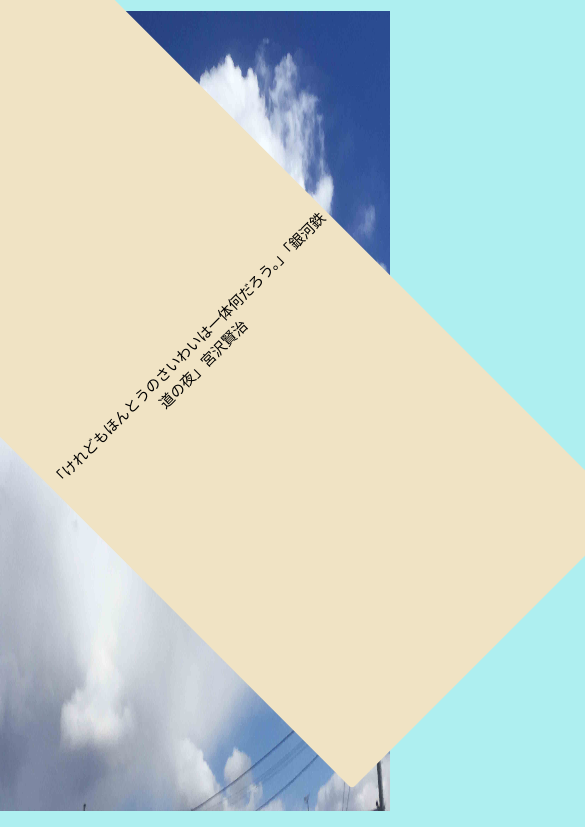
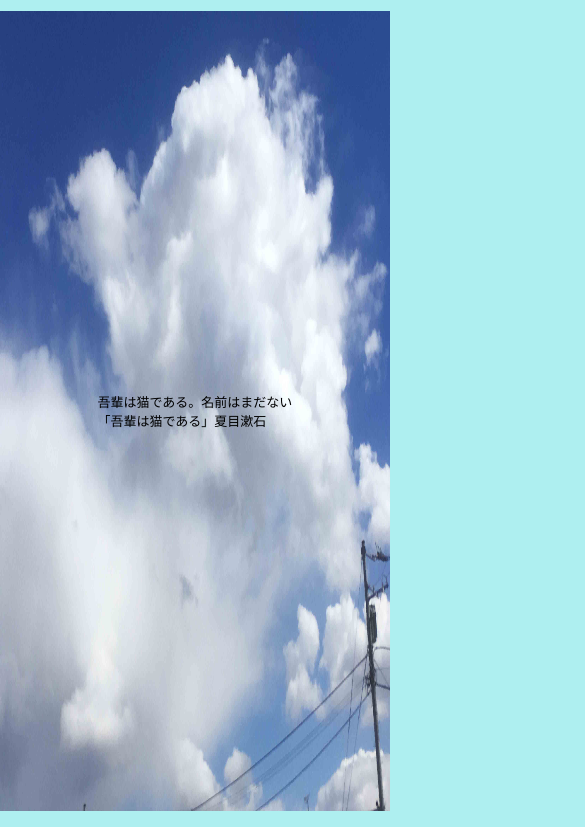
Before and after one commit to sumup7/Cloud-Text, a plain HTML site: page index.html in a window 390 px wide. Shown: the part 71-898 px from the top of the page, 585 px wide, since content can reach past the window. Drawn offline with Linux system fonts and the light colour scheme.

```diff
--- a/style.css
+++ b/style.css
@@ -213,12 +213,6 @@
         font-size: 2ex ;
         cursor: pointer;
         border-radius: 4px;
-        transform: rotate(-45deg);
-        position:  absolute;
-        top: 10px;
-        bottom:  0;
-        left:  0;
-        right:  0;
     }
     #main-wrapper .on {
         display: block;
```
